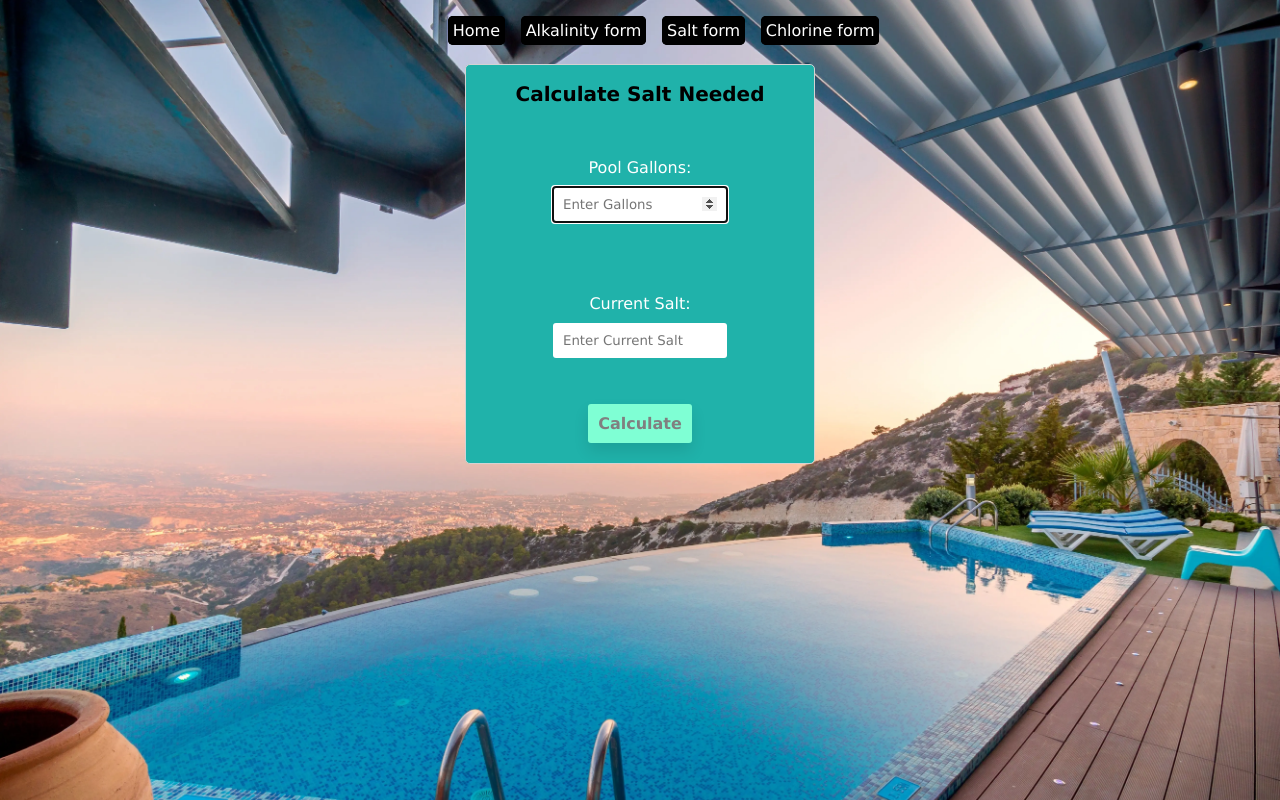
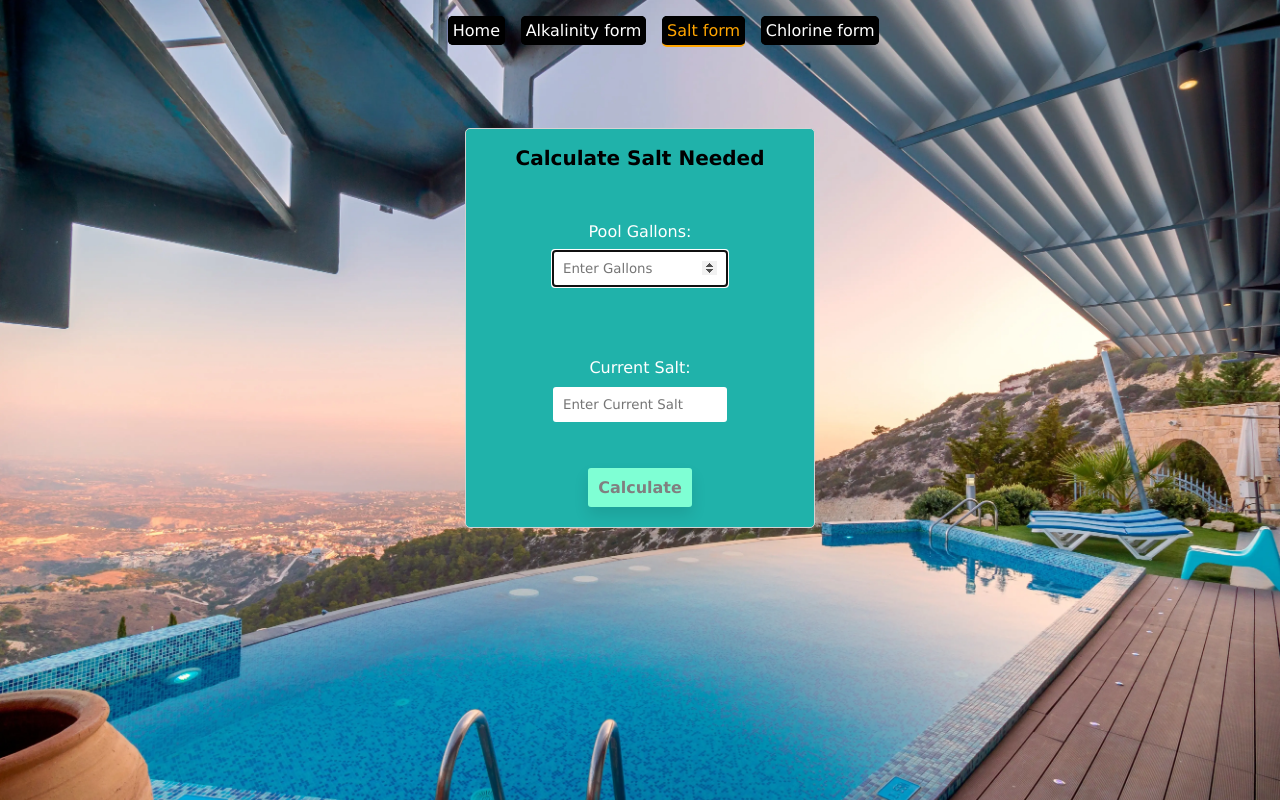
Before and after one commit to pschlafley/Pool-Chem-Calculator, a React (Create React App) app in the folder client/: page /salt-form in a window 1280 px wide. Built offline with nearby package versions, Linux system fonts and the light colour scheme.

Commit message:
changed styles in nav bar

```diff
--- a/client/src/components/Form/Form.js
+++ b/client/src/components/Form/Form.js
@@ -15,9 +15,8 @@ const Form = ({
     <div className={styles.resultContainer}>
       <p>Total {type} to Add:</p>
       <p
-        className={`${styles.result} ${
-          type === CHEMICALS.chlorine.id ? styles.isChlorineResult : ''
-        }`}
+        className={`${styles.result} ${type === CHEMICALS.chlorine.id ? styles.isChlorineResult : ''
+          }`}
       >
         {result?.message || result}
       </p>
@@ -31,9 +30,9 @@ const Form = ({
     <div className={styles.container}>
       <form className={styles.form} onSubmit={onFormSubmit}>
         <h2>{header}</h2>
-        {result ? renderResult() : null}
         <div className={styles.inputs}>{children}</div>
       </form>
+      {result ? renderResult() : null}
     </div>
   );
 };
--- a/client/src/components/Form/Form.module.css
+++ b/client/src/components/Form/Form.module.css
@@ -10,7 +10,7 @@
 
 .container {
   composes: flexColumnCenteredItems;
-  margin-top: 5%;
+  margin-top: 10%;
 }
 
 .form {
@@ -21,6 +21,12 @@
   border: 1px solid lightgray;
   border-radius: 5px;
   background-color: lightseagreen;
+}
+
+.form:hover {
+  /* transform: rotateX(200deg); */
+  transform: rotateY(200deg);
+  transition: all 1s;
 }
 
 .form h2 {
--- a/client/src/components/Nav/Nav.module.css
+++ b/client/src/components/Nav/Nav.module.css
@@ -2,14 +2,14 @@
   display: flex;
   flex-direction: row;
   gap: 1em;
-    margin: 1em .5em 0 0;
+  margin: 1em 0.5em 0 0;
 }
 .link {
   color: white;
 }
 
 .draw {
-    padding: .3em;
+  padding: 0.3em;
   background: black;
   color: white;
   border: 0;
@@ -18,23 +18,26 @@
   font-size: inherit;
   font-weight: 200;
   border-radius: 5px;
-    transition: color .25s;
-}
-
-.draw::before, .draw::after {
-    border: 2px solid transparent;
-    width: 0;
-    height: 0;
-}
-
-.draw::before {
-    top: 0;
-    left: 0;
+  transition: color 0.25s;
 }
 
 .draw::after {
+  content: '';
+  position: absolute;
+  background: orange;
+  width: 100%;
+  height: 2px;
   bottom: 0;
-    right: 0;
+  left: 0;
+
+  transform: scaleX(0);
+  transform-origin: right;
+  transition: transform 250ms ease-in;
+}
+
+.draw:hover::after {
+  transform: scaleX(1);
+  transform-origin: left;
 }
 
 .draw:hover {
@@ -42,17 +45,16 @@
   color: orange;
 }
 
-.draw:hover::before, .draw:hover::after {
-    width: 100%;
-    height: 100%;
+.active {
+  padding: 0.3em;
+  background: black;
+  color: white;
+  border: 0;
+  box-sizing: border-box;
+  box-shadow: inset 0 0 0 2px black;
+  font-size: inherit;
+  font-weight: 200;
+  border-radius: 5px;
+  color: orange;
+  border-bottom: 2px solid orange;
 }
-.draw:hover::before {
-    border-top-color: orange;
-    border-right-color: orange;
-    transition: width .3s ease-out, height .3s ease-out .25s;
-}
-.draw:hover::after {
-  border-bottom-color: orange;
-  border-left-color: orange;
-  transition: border-color 0s ease-out 0.5s, width 0.25s ease-out 0.5s, height 0.25s ease-out 0.75s;
-}
--- a/client/src/components/Nav/navbar.js
+++ b/client/src/components/Nav/navbar.js
@@ -1,21 +1,28 @@
 import React from 'react';
-import { Link } from 'react-router-dom';
+import { Link, useLocation } from 'react-router-dom';
 import styles from './Nav.module.css';
 
 const NavBar = () => {
+  const location = useLocation().pathname;
+
+  const Home = location === "/" ? true : false;
+  const Alk = location === "/alkalinity-form" ? true : false;
+  const Salt = location === "/salt-form" ? true : false;
+  const Chlorine = location === "/chlorine-form" ? true : false;
+
   return (
     <div className={styles.container}>
       <Link className={styles.link} to='/'>
-        <button className={styles.draw}>Home</button>
+        <button className={Home ? `${styles.active}` : `${styles.draw}`}>Home</button>
       </Link>
       <Link to='/alkalinity-form'>
-        <button className={styles.draw}>Alkalinity form</button>
+        <button className={Alk ? `${styles.active}` : `${styles.draw}`}>Alkalinity form</button>
       </Link>
       <Link to='/salt-form'>
-        <button className={styles.draw}>Salt form</button>
+        <button className={Salt ? `${styles.active}` : `${styles.draw}`}>Salt form</button>
       </Link>
       <Link to='/chlorine-form'>
-        <button className={styles.draw}>Chlorine form</button>
+        <button className={Chlorine ? `${styles.active}` : `${styles.draw}`}>Chlorine form</button>
       </Link>
     </div>
   );
```
Lines whose indentation alone changed are shown as unchanged.
